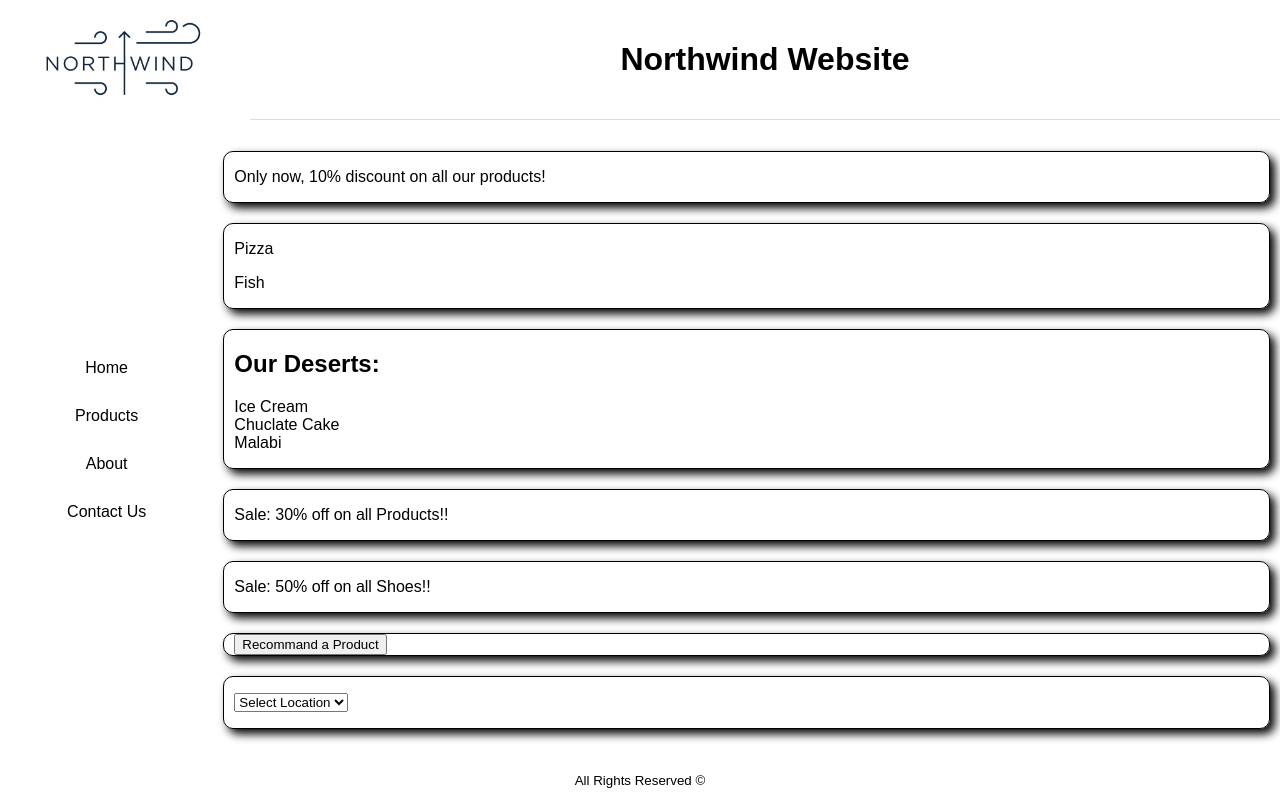
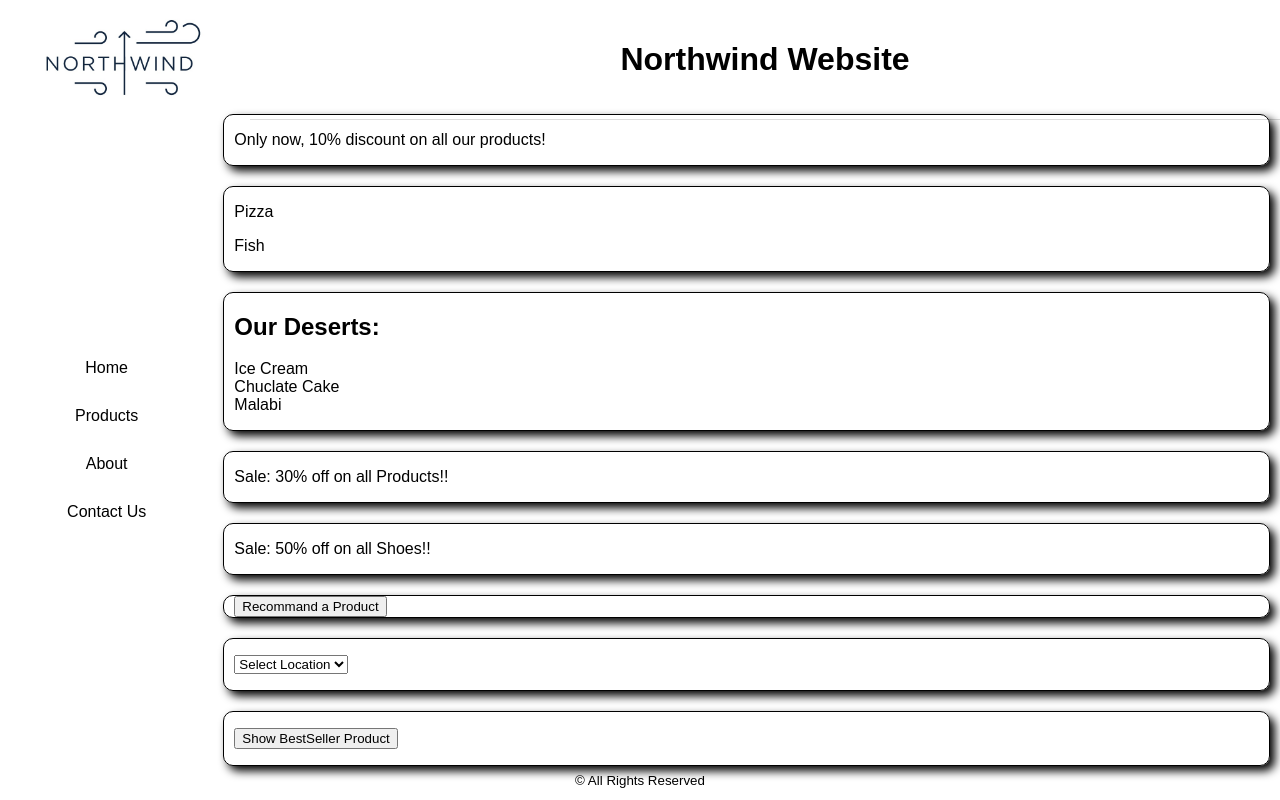
Before and after one commit to nirshtam/northwind64, a React (Create React App) app: page / in a window 1280 px wide. Built offline with nearby package versions, Linux system fonts and the light colour scheme.

Commit message:
Add BestSeller with state to Home

```diff
--- /dev/null
+++ b/src/Components/Home/BestSeller/BestSeller.tsx
@@ -0,0 +1,42 @@
+import { Component } from "react";
+
+interface BestSellerState {
+  item: string;
+  price: number;
+}
+
+// class BestSeller extends Component { // No props or state
+// class BestSeller extends Component<SomePropsType> { // We have props (SomePropsType), and not state
+// class BestSeller extends Component<{}, SomeStateType> { // We don't have props, but we have state (SomeStateType)
+class BestSeller extends Component<{}, BestSellerState> {
+  public constructor(props: {}) {
+    super(props);
+
+    this.state = {
+      item: "",
+      price: 0
+    }
+  }
+
+  private showBestSellerProduct = () => {
+    this.setState({
+      item: "Coffee",
+      price: 8.5
+    });
+  }
+
+  public render(): JSX.Element {
+    return (
+      <div className="best-seller-container box">
+        <p>
+          <button onClick={this.showBestSellerProduct}>Show BestSeller Product</button>
+        </p>
+        {this.state.item && (
+          <p>{this.state.item}, price: ${this.state.price}</p>
+        )}
+      </div>
+    )
+  }
+}
+
+export default BestSeller;
--- a/src/Components/Home/Home/Home.tsx
+++ b/src/Components/Home/Home/Home.tsx
@@ -5,6 +5,7 @@ import Sales from '../Sales/Sales';
 import Recommand from '../Recommand/Recommand';
 import './Home.css';
 import Location from '../Location/Location';
+import BestSeller from '../BestSeller/BestSeller';
 
 export function Home(): JSX.Element {
   return (
@@ -25,6 +26,9 @@ export function Home(): JSX.Element {
       {/* Events */}
       <Recommand />
       <Location />
+
+      {/* State */}
+      <BestSeller />
     </div>
   )
 }
--- a/src/Components/Layout/Footer/Footer.tsx
+++ b/src/Components/Layout/Footer/Footer.tsx
@@ -4,7 +4,7 @@ export default function Footer() {
   return (
     <footer>
       <p>
-        All Rights Reserved &copy;
+        &copy; All Rights Reserved
       </p>
     </footer>
   )
```
